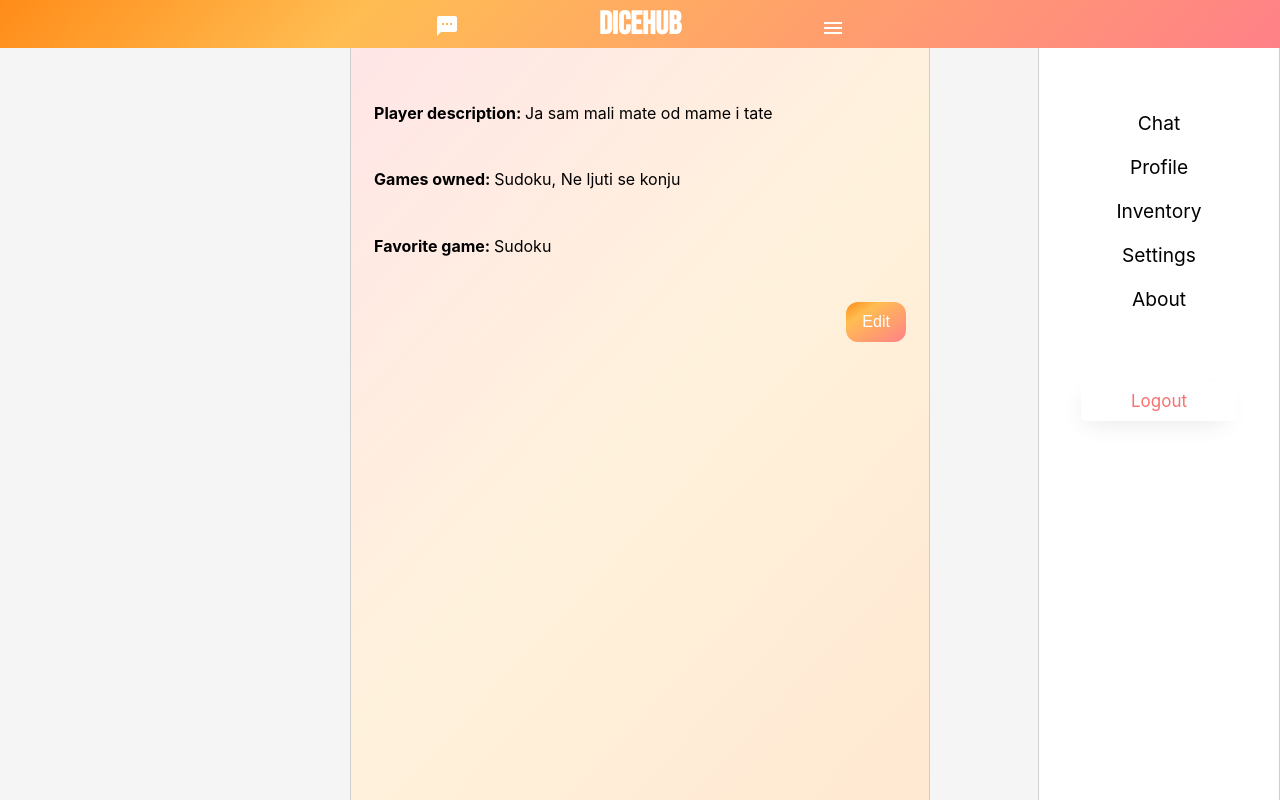
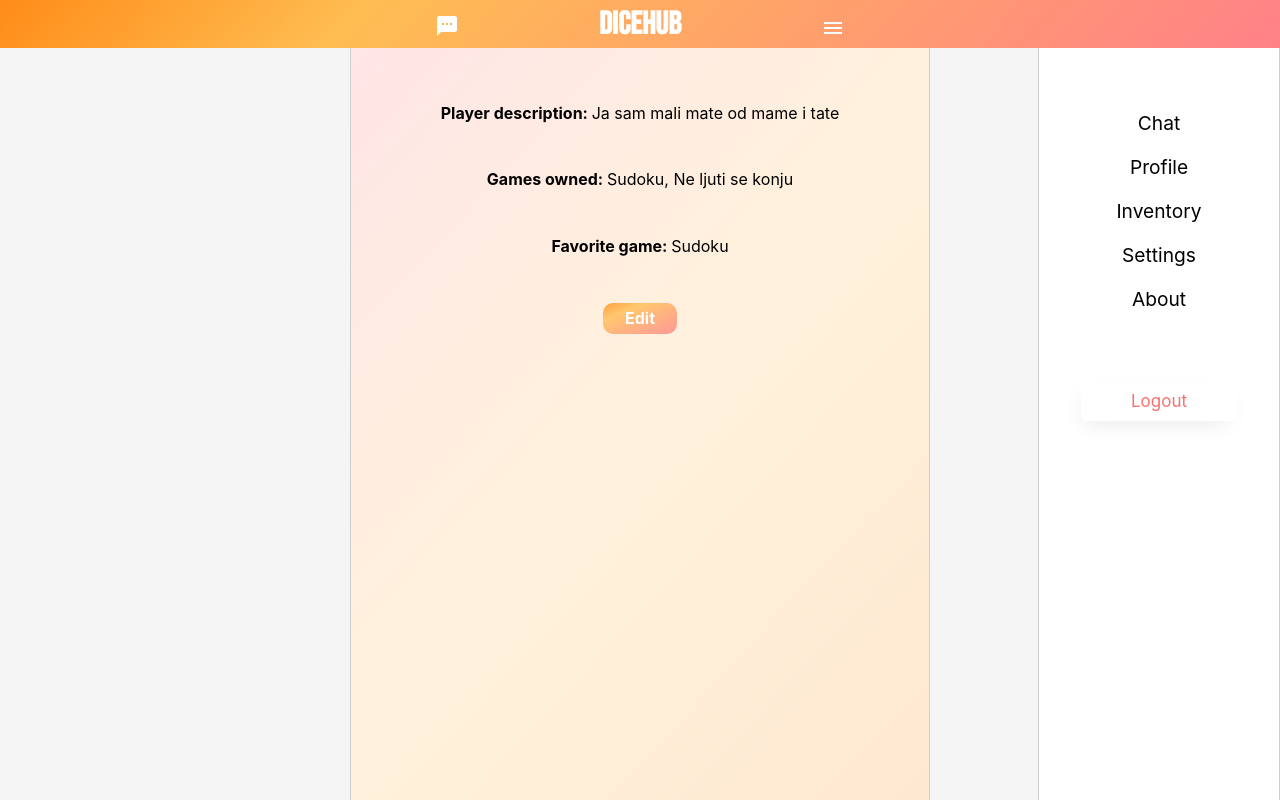
Before and after one commit to fesb-projekti/DiceHub, a React (Create React App) app in the folder client/: page /inventory/1 in a window 1280 px wide. Built offline with nearby package versions, Linux system fonts and the light colour scheme.

Commit message:
Inventory style update
- Updated the css class structure
- CSS Tweaks

```diff
--- a/client/src/pages/Inventory.jsx
+++ b/client/src/pages/Inventory.jsx
@@ -16,7 +16,7 @@ function Inventory() {
         <span className={classes.inventoryDesc}>Favorite game: </span>
         <span>Sudoku</span>
       </div>
-      <button className={classes.inventoryBtn}>
+      <button>
         <Link to="../inventory_edit" className={classes.link}>
           Edit
         </Link>
--- a/client/src/pages/Inventory.module.css
+++ b/client/src/pages/Inventory.module.css
@@ -4,7 +4,7 @@
   height: 90vh;
   display: flex;
   flex-direction: column;
-  align-items: flex-start;
+  align-items: center;
   background: rgb(255, 129, 136);
   background: linear-gradient(133deg,rgba(255, 129, 136, 0.2) 0%,rgba(255, 189, 82, 0.2) 50%,rgba(255, 140, 25, 0.2) 100%);
 }
@@ -17,44 +17,22 @@
   font-weight: bold;
 }
 
-.inventoryBtn {
-  margin: 4%;
-  align-self: flex-end;
-  background: linear-gradient(
-    to bottom right,
-    rgba(255, 140, 25, 1) 0%,
-    rgba(255, 189, 82, 1) 28%,
-    rgba(255, 129, 136, 1) 100%
-  );
-  border: 0;
-  border-radius: 12px;
-  color: #ffffff;
+.inventory button {
+  margin-top: 3vh;
+  font: inherit;
   cursor: pointer;
-  display: inline-block;
-  font-size: 16px;
-  font-weight: 500;
-  line-height: 2.5;
-  outline: transparent;
-  padding: 0 1rem;
-  text-align: center;
-  text-decoration: none;
-  transition: box-shadow 0.2s ease-in-out;
-  user-select: none;
-  -webkit-user-select: none;
-  touch-action: manipulation;
-  white-space: nowrap;
+  color: white;
+  padding: 0.35rem 1.4rem;
+  border: none;
+  border-radius: 10px;
+  font-weight: bold;
+  background: linear-gradient(to bottom right,rgba(255, 140, 25, 0.8) 0%,rgba(255, 189, 82, 0.8) 28%,rgba(255, 129, 136, 0.8) 100%);
 }
 
-.inventoryBtn:not([disabled]):focus {
-  box-shadow: 0 0 0.25rem rgba(0, 0, 0, 0.5),
-    -0.125rem -0.125rem 1rem rgba(239, 71, 101, 0.5),
-    0.125rem 0.125rem 1rem rgba(255, 154, 90, 0.5);
-}
-
-.inventoryBtn:not([disabled]):hover {
-  box-shadow: 0 0 0.25rem rgba(0, 0, 0, 0.5),
-    -0.125rem -0.125rem 1rem rgba(239, 71, 101, 0.5),
-    0.125rem 0.125rem 1rem rgba(255, 154, 90, 0.5);
+.inventory button:hover,
+.inventory button:active {
+  background: linear-gradient(to bottom right,rgba(255, 140, 25, 1) 0%,rgba(255, 189, 82, 1) 28%,rgba(255, 129, 136, 1) 100%);
+  border-color: #a50e48;
 }
 
 .link {
```
